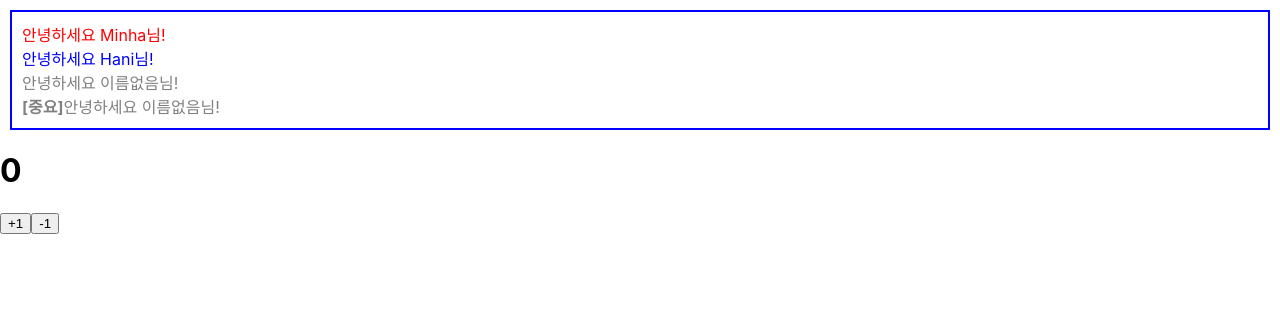
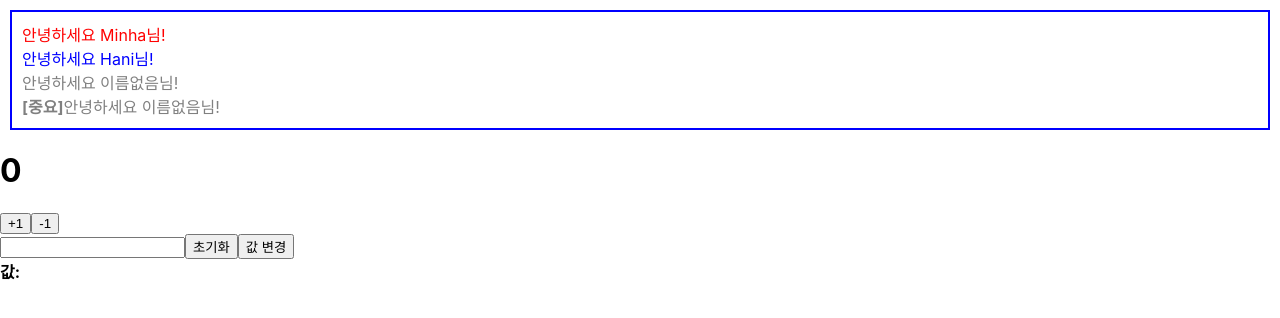
Before and after one commit to moral-life/begin-react, a React (Create React App) app: page / in a window 1280 px wide. Shown: the top 318 px of the page. Built offline with nearby package versions, Linux system fonts and the light colour scheme.

Commit message:
input 관리
e.target = 현재 이벤트가 발생한 DOM

```diff
--- a/src/App.js
+++ b/src/App.js
@@ -2,6 +2,7 @@ import Hello from "./Hello";
 import { BrowserRouter as Router, Route, NavLink } from 'react-router-dom'
 import Wrapper from "./Wrapper";
 import Counter from "./Counter";
+import InputSample from "./InputSample";
 function App() {
   return (
     <div className="App">
@@ -12,6 +13,7 @@ function App() {
         <Hello isSpecial={true}/>
       </Wrapper>
       <Counter />
+      <InputSample />
     </div>
   );
 }
--- a/src/Counter.js
+++ b/src/Counter.js
@@ -11,7 +11,8 @@ function Counter(){
     }
     const onDecrease = () =>{
         //console.log('-1');
-        setNum(num - 1)
+        //setNum(num - 1)
+        setNum(preNum => preNum - 1)
     }
     return (
         <div>
--- /dev/null
+++ b/src/InputSample.js
@@ -0,0 +1,27 @@
+import React, { useState } from "react";
+
+function InputSample(){
+    const [text, setText] = useState('');
+    const [label, setLabel] = useState('');
+    const onChange = (e)=>{
+        setText(e.target.value);
+    };
+    const onReset = ()=>{
+        setText('');
+    };
+    const labelChange = ()=>{
+        setLabel(text)
+    }
+    return(
+        <div>
+            <input onChange={onChange} value={text}/>
+            <button onClick={onReset}>초기화</button>
+            <button onClick={labelChange}>값 변경</button>
+            <div>
+                <b>값: {label}</b>
+            </div>
+        </div>
+    );
+}
+
+export default InputSample
```
